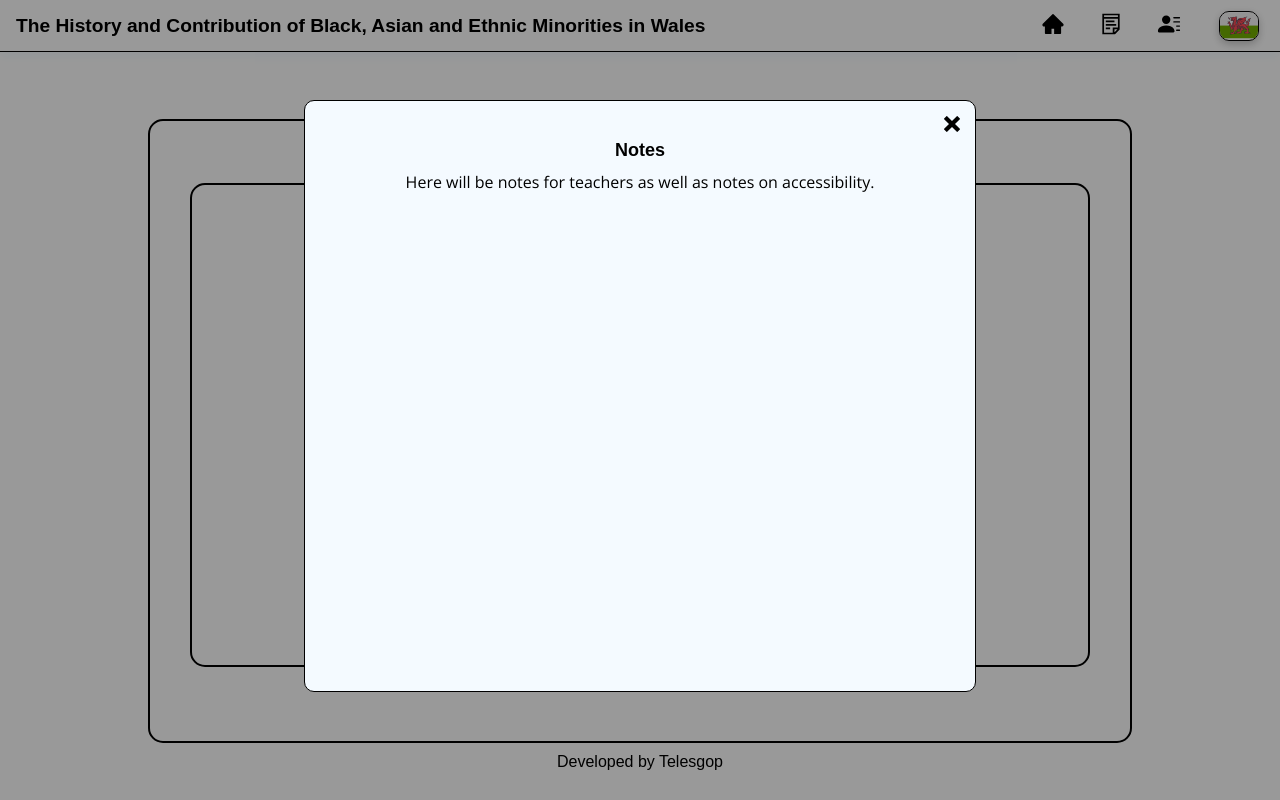
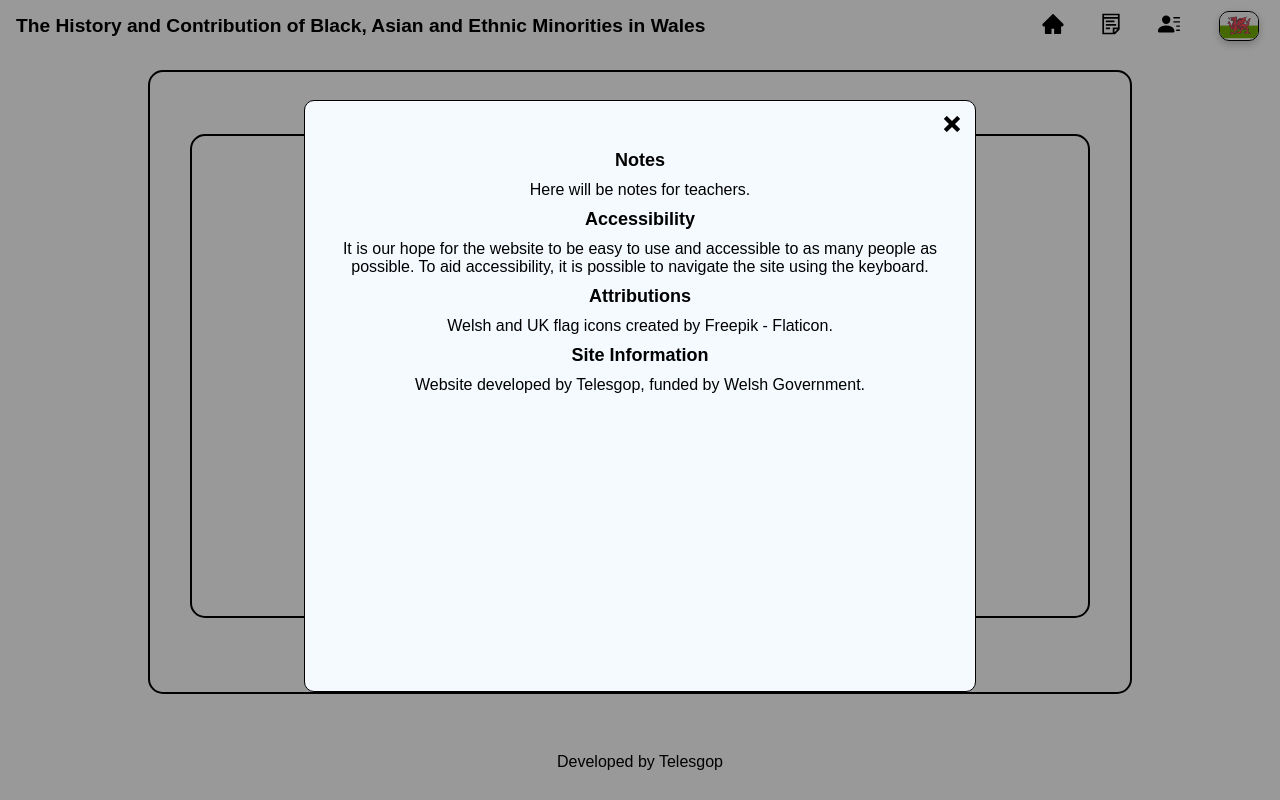
Before and after one commit to Telesgop/hanesBameJira, a React (Create React App) app: page /hanesbame/3to6yo/TigerBay in a window 1280 px wide. Both pictures are taken after a click on the element 1110 px from the left and 25 px from the top of the page. Built offline with nearby package versions, Linux system fonts and the light colour scheme.

Commit message:
updated notes modal

```diff
--- a/src/Components/AnimCard/AnimCard.css
+++ b/src/Components/AnimCard/AnimCard.css
@@ -52,7 +52,7 @@
   justify-content: center;
   flex-direction: column;
   align-items: center;
-  height: 90vh;
+  /* height: 90vh; */
   width: 80vw;
   font-family: "Mona-Sans Regular", sans-serif;
 }
--- a/src/Components/Navbar/Navbar.css
+++ b/src/Components/Navbar/Navbar.css
@@ -8,8 +8,6 @@
   padding-bottom: 0.1rem;
   z-index: 9;
   font-family: "Mona Sans", sans-serif;
-  border-bottom: 1.5px solid #000;
-  box-shadow: 0px 5px 10px 0px #f4faff;
 }
 
 .navLeft {
@@ -144,10 +142,15 @@
   font-weight: bold;
   font-family: "Mona-Sans Regular", sans-serif;
   font-size: large;
+  margin-bottom: 10px;
+  margin-top: 10px;
 }
 
 .notesP {
-  margin-top: 10px;
+  font-family: "Mona-Sans Regular", sans-serif;
+  text-align: center;
+  margin-left: 20px;
+  margin-right: 20px;
 }
 
 .translateImg {
--- a/src/Components/Navbar/Navbar.jsx
+++ b/src/Components/Navbar/Navbar.jsx
@@ -69,8 +69,20 @@ const Navbar = () => {
           </motion.div>{" "}
           <div className="innerTextInfo">
             <div className="notesH2">Notes</div>
+            <div className="notesP">Here will be notes for teachers.</div>
+            <div className="notesH2">Accessibility</div>
             <div className="notesP">
-              Here will be notes for teachers as well as notes on accessibility.
+              It is our hope for the website to be easy to use and accessible to
+              as many people as possible. To aid accessibility, it is possible
+              to navigate the site using the keyboard.
+            </div>
+            <div className="notesH2">Attributions</div>
+            <div className="notesP">
+              Welsh and UK flag icons created by Freepik - Flaticon.
+            </div>
+            <div className="notesH2">Site Information</div>
+            <div className="notesP">
+              Website developed by Telesgop, funded by Welsh Government.
             </div>
           </div>
         </div>
--- a/src/Components/Pagination/Pagination.css
+++ b/src/Components/Pagination/Pagination.css
@@ -2,7 +2,7 @@
   display: flex;
   flex-direction: row;
   justify-content: center;
-  align-items: center;
+  align-items: flex-start;
   align-self: center;
   position: fixed;
   width: 100vw;
@@ -11,6 +11,7 @@
 
 .paginationNav {
   display: flex;
+  align-items: flex-start;
   flex-direction: row;
   justify-content: center;
   align-items: center;
@@ -30,6 +31,7 @@
   /* background-color: #e88873; */
   /* padding: 10px; */
   margin: 10px;
+  padding-bottom: 40px;
   font-family: "Mona-Sans Regular", sans-serif;
 
   /* border-radius: 30%; */
@@ -37,7 +39,6 @@
 
 .paginationText {
   text-align: center;
-  padding: 10px;
   font-family: "Mona-Sans Regular", sans-serif;
   font-weight: bold;
 }
--- a/src/Components/Person/Person.css
+++ b/src/Components/Person/Person.css
@@ -4,7 +4,6 @@
   justify-content: center;
   flex-direction: column;
   align-items: center;
-  height: 90vh;
   width: 80vw;
   font-family: "Mona-Sans Regular", sans-serif;
 }
```
Also changed, not shown: 15 other files (tests, documents, lock files or other folders).
